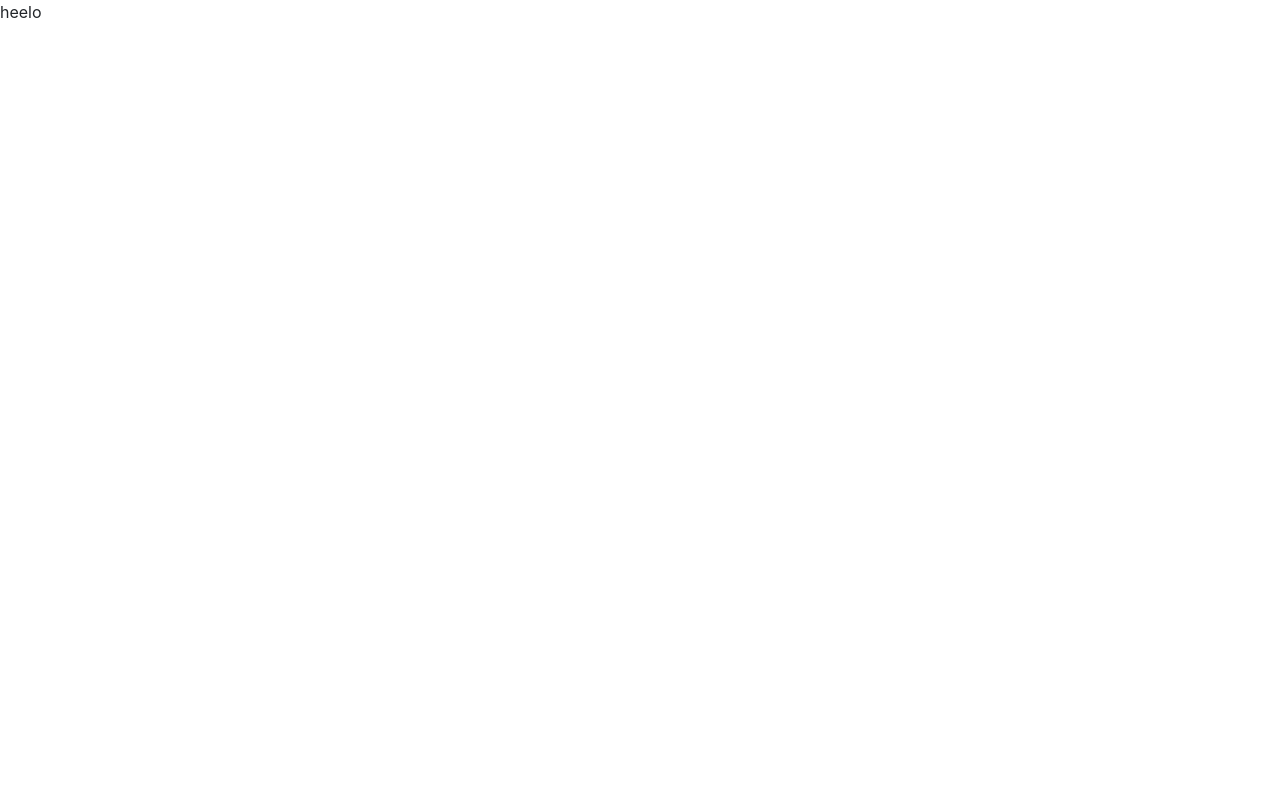
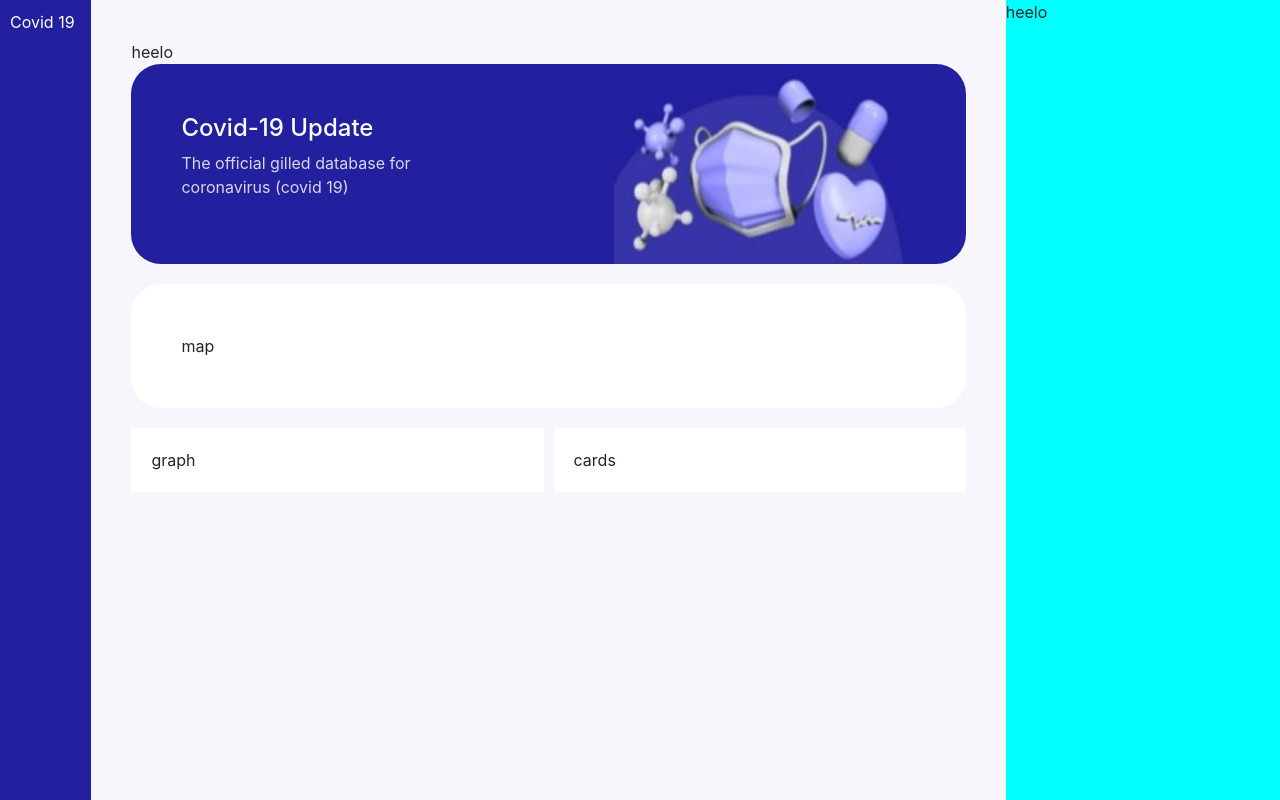
Before and after one commit to priyasarpate/react-practices, a React (Create React App) app: page / in a window 1280 px wide. Built offline with nearby package versions, Linux system fonts and the light colour scheme.

Commit message:
working on covid dashboard design

```diff
--- a/src/App.css
+++ b/src/App.css
@@ -1,5 +1,28 @@
-.inputs{
-    display: flex;
-    justify-content: center;
-    align-items: center;
+
+body {
+    margin: 0;
+    padding: 0;
+    color: white;
+    box-sizing: border-box;
+    font-family: monospace;
+    font-size: 15px;
+  }
+  .grid-container {
+    display: grid;
+    grid-template-columns:0.1fr 1fr 0.3fr;
+    grid-template-rows:1fr;
+    height: 100vh;
+  }
+  .aside{
+    padding: 10px;
+    background-color: #22209F;
+    color: #fff;
+    width: 100%;
+    height: 100%;
+  }
+
+.table-container{
+    background-color:aqua;
+    width: 100%;
+    height: 100%;
 }
--- a/src/App.js
+++ b/src/App.js
@@ -1,7 +1,15 @@
 import React from "react";
+import "./App.css";
+import Main from "./components/Main";
 
 function App() {
-  return <div>heelo </div>;
+  return (
+    <div className="grid-container">
+      <div className="aside">Covid 19</div>
+      <Main />
+      <div className="table-container">heelo</div>
+    </div>
+  );
 }
 
 export default App;
--- /dev/null
+++ b/src/components/Main.js
@@ -0,0 +1,40 @@
+import React from "react";
+import "./styles/Main.css";
+import banner from "../assets/banner.jpg";
+
+function Main() {
+  return (
+    <div>
+      <div className="main">
+        <header>heelo</header>
+        {/* banner  */}
+        <div className="banner">
+          <div className="banner-text">
+            <h4 className="banner-heading">Covid-19 Update</h4>
+            <p className="banner-notice">
+              The official gilled database for coronavirus (covid 19)
+            </p>
+          </div>
+          <div className="banner-imgs">
+            <img src={banner} alt="" className="banner-img" />
+          </div>
+        </div>
+        {/* banner end  */}
+
+        {/* map  */}
+
+        <div>
+          <div className="map">map</div>
+        </div>
+        <div className="last-section">
+          <div className="graph">graph</div>
+          <div className="graph">cards</div>
+
+        </div>
+
+      </div>
+    </div>
+  );
+}
+
+export default Main;
--- /dev/null
+++ b/src/components/styles/Main.css
@@ -0,0 +1,57 @@
+.main {
+  background-color: #f7f6fc;
+  width: 100%;
+  height: 100%;
+  padding: 40px;
+}
+
+.banner {
+  width: 100%;
+  background-color: #22209f;
+  height: 200px;
+  border-radius: 30px;
+  color: #fff;
+  display: grid;
+  grid-template-columns: 1fr 1fr;
+}
+.banner-text{
+    padding: 50px;
+}
+.banner-heading {
+  color: #fcffff;
+}
+.banner-notice {
+  color: #d8d6ec;
+}
+.banner-img {
+  width: 300px;
+  height: 200px;
+  margin-left: 65px;
+}
+
+.map{
+    margin-top: 20px;
+    width: 100%;
+    height: 100%;
+    background-color: white;
+    padding: 50px;
+    border-radius: 30px;
+}
+.last-section{
+    display: grid;
+    grid-template-columns: 1fr 1fr;
+    gap: 10px;
+    margin-top: 20px;
+}
+.graph{
+    width: 100%;
+    height: 100%;
+    background: white;
+    padding: 20px;
+}
+.cards{
+    width: 100%;
+    height: 100%;
+    background: white;
+    padding: 20px;
+}
```
Also changed, not shown: src/assets/banner.jpg (added), src/assets/facemask.jpg (added).
